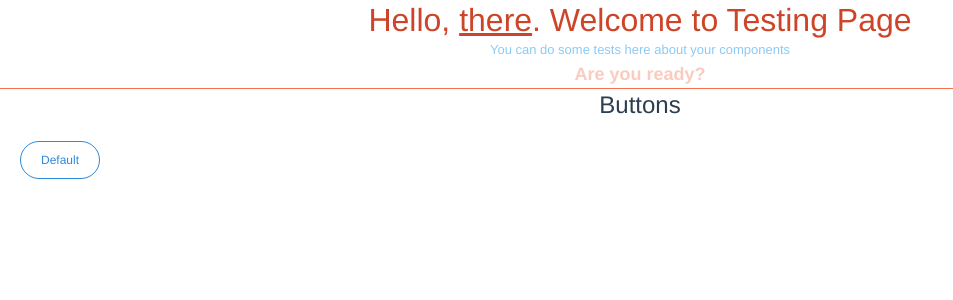
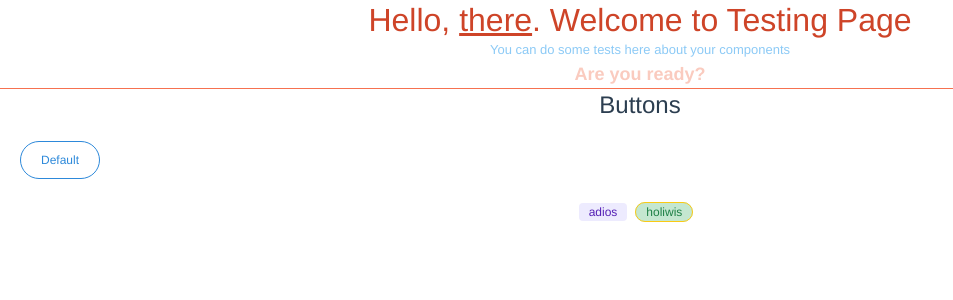
Before and after one commit to KevinZav/Punto-Venta, a Vue app: page /#/testing in a window 1280 px wide. Shown: the top 300 px of the page, without its empty margins (0-953 px from the left). Built offline with nearby package versions, Linux system fonts and the light colour scheme.

Commit message:
feat: examples of use badges component

```diff
--- a/src/app/pages/testing/TestingPage.vue
+++ b/src/app/pages/testing/TestingPage.vue
@@ -20,16 +20,20 @@
       </div>
     </div>
   </div>
+  <custom-badge-vue :variant="'purple'" :text="'adios'"></custom-badge-vue>
+  <custom-badge-vue :variant="'green'" :extraClass="'badge-yellow-bordered pill'" :text="'holiwis'"></custom-badge-vue>
 </template>
 
 <script>
 import Typography from '@/app/shared/modules/components/Typography/Typography.vue'
 import ActionButton from '@/app/shared/modules/components/ActionButton/ActionButton.vue'
+import CustomBadgeVue from '@/app/shared/modules/components/Badge/CustomBadge.vue'
 export default {
   name: 'TestingPage',
   components: {
     Typography,
-    ActionButton
+    ActionButton,
+    CustomBadgeVue
   },
   methods: {
     onClickButton () {
```
